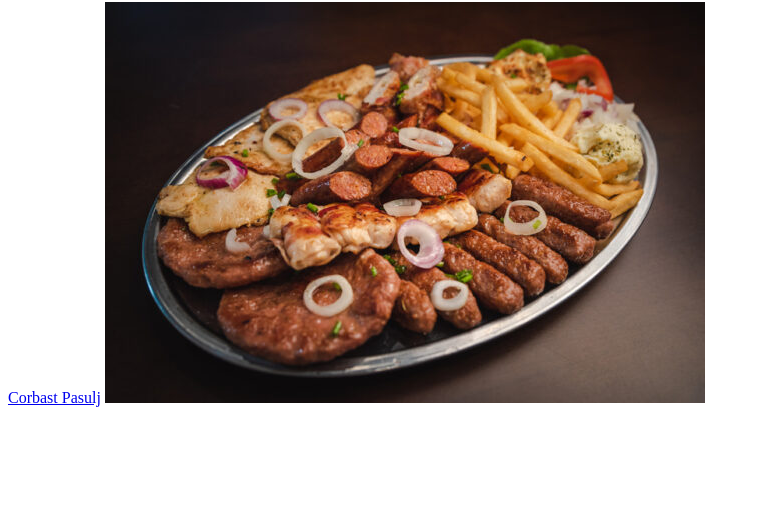
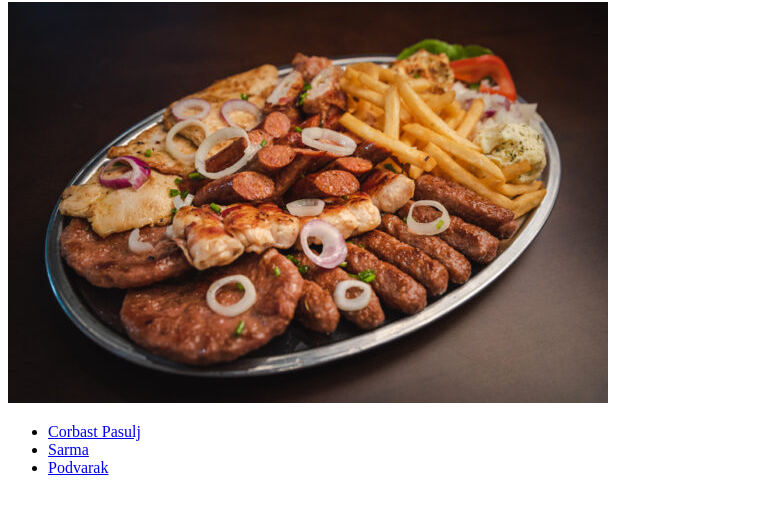
Before and after one commit to NoSolutionsNeeded/odin-recipes, a plain HTML site: page index.html in a window 1280 px wide. Shown: the part 78-592 px from the top of the page, without its empty margins (0-760 px from the left). Drawn offline with Linux system fonts and the light colour scheme.

Commit message:
Changes to img

```diff
--- a/index.html
+++ b/index.html
@@ -16,8 +16,14 @@
 
 
         <h1>Odin Recipes</h1>
-        <a href="recipes/pasulj.html">Corbast Pasulj</a>
+
         <img src="images/rostilj.jpg" />
+
+        <ul>
+            <li><a href="recipes/pasulj.html">Corbast Pasulj</a></li>
+            <li><a href="recipes/sarma.html">Sarma</a></li>
+            <li><a href="recipes/sarma.html">Podvarak</a></li>
+          </ul>
 
         <script src="" async defer></script>
     </body>
```
Also changed, not shown: recipes/sarma.html (+11 -0 lines).
